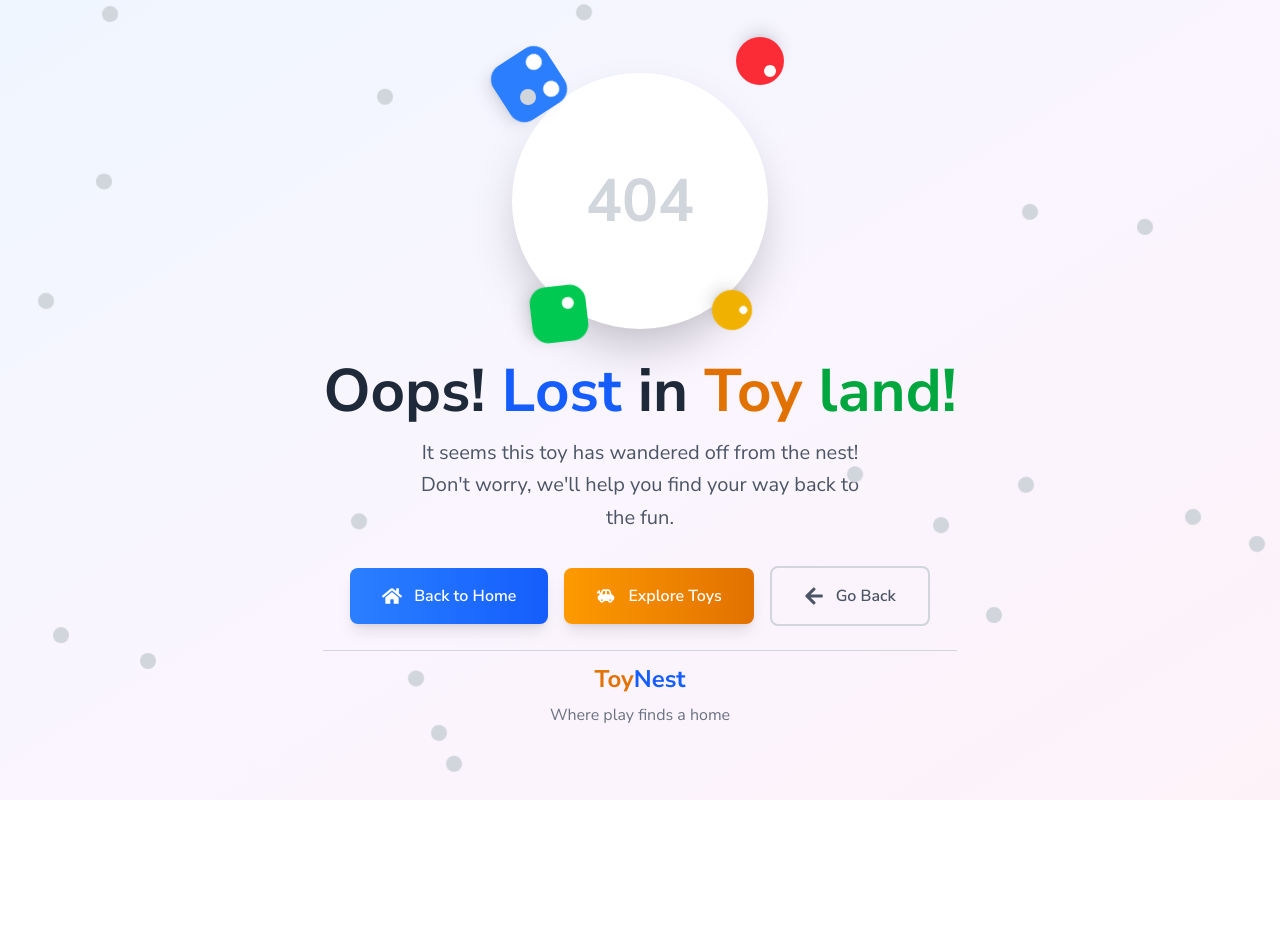
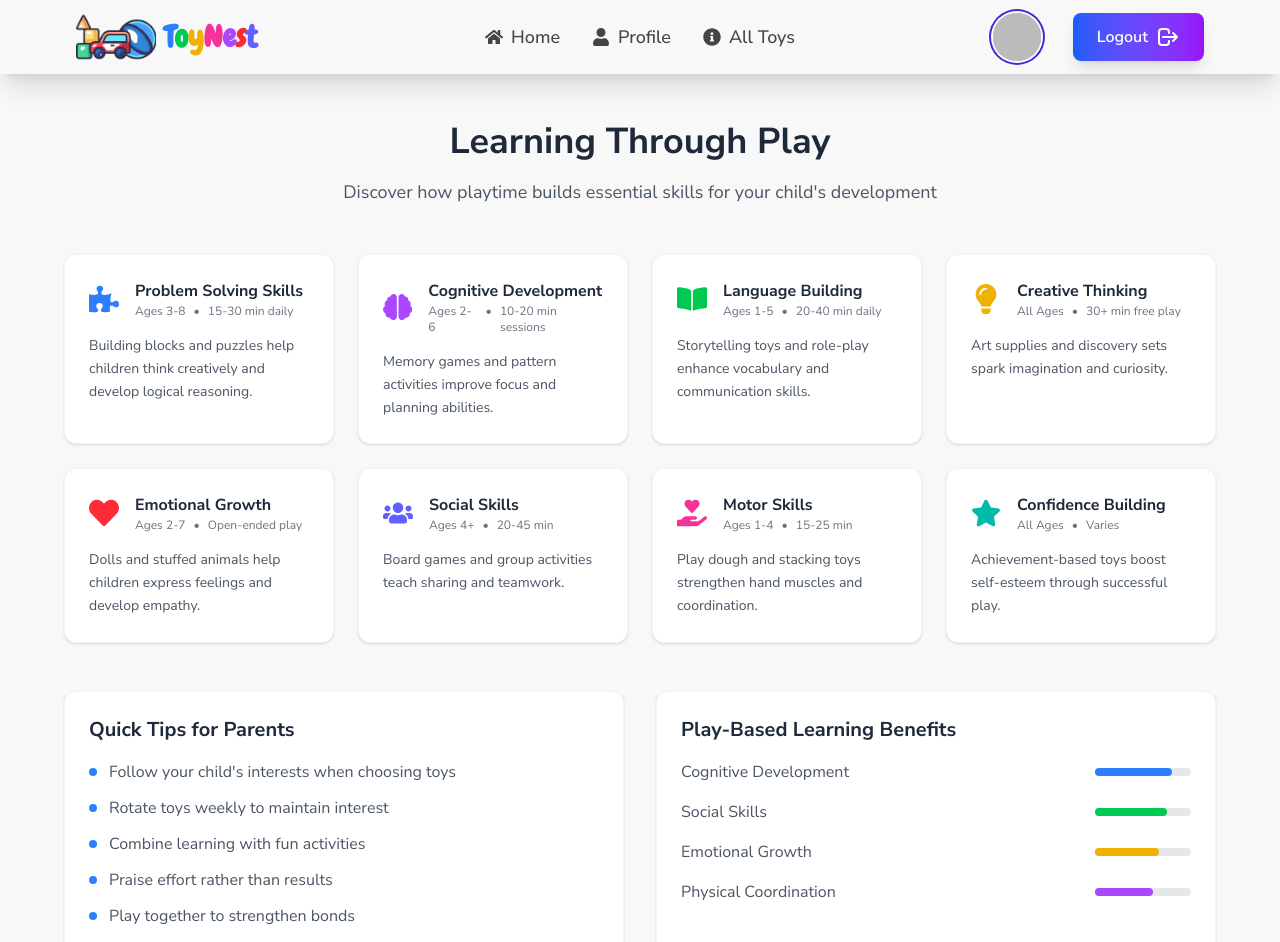
Before and after one commit to hadialhamza/toy-nest, a React (Vite) app: page /learning in a window 1280 px wide. Shown: the top 942 px of the page. Before the commit the page ends 800 px from the top, so only its background shows below. Built offline with nearby package versions, Linux system fonts and the light colour scheme; no server answers; sample sign-in values are in the browser's storage.

Commit message:
added an extra section related to the website

```diff
--- a/src/Components/Home/Homepage.jsx
+++ b/src/Components/Home/Homepage.jsx
@@ -10,11 +10,11 @@ const Homepage = () => {
   const { loading } = useToysData();
   if (loading) return <LoadingPage />;
   return (
-    <div>
+    <div className="bg-base-200">
       <Header />
       <PopularToys />
+      <Categories />
       <Sellers />
-      <Categories />
     </div>
   );
 };
--- a/src/Components/Home/PopularToys.jsx
+++ b/src/Components/Home/PopularToys.jsx
@@ -8,7 +8,7 @@ const PopularToys = () => {
   const { toys } = useToysData();
 
   return (
-    <div className="bg-gray-100">
+    <div>
       <div className="w-11/12 mx-auto py-16 md:py-20">
         <div className="text-center mb-16 md:mb-20 relative">
           <h2 className="title font-baloo">Popular Toys</h2>
--- /dev/null
+++ b/src/Pages/LearningCenter.jsx
@@ -0,0 +1,171 @@
+import React from "react";
+import {
+  FaLightbulb,
+  FaPuzzlePiece,
+  FaBookOpen,
+  FaBrain,
+  FaHeart,
+  FaUsers,
+  FaHandHoldingHeart,
+  FaStar,
+} from "react-icons/fa";
+
+const LearningCenter = () => {
+  const tips = [
+    {
+      icon: <FaPuzzlePiece className="text-blue-500 text-3xl" />,
+      title: "Problem Solving Skills",
+      desc: "Building blocks and puzzles help children think creatively and develop logical reasoning.",
+      age: "Ages 3-8",
+      duration: "15-30 min daily",
+    },
+    {
+      icon: <FaBrain className="text-purple-500 text-3xl" />,
+      title: "Cognitive Development",
+      desc: "Memory games and pattern activities improve focus and planning abilities.",
+      age: "Ages 2-6",
+      duration: "10-20 min sessions",
+    },
+    {
+      icon: <FaBookOpen className="text-green-500 text-3xl" />,
+      title: "Language Building",
+      desc: "Storytelling toys and role-play enhance vocabulary and communication skills.",
+      age: "Ages 1-5",
+      duration: "20-40 min daily",
+    },
+    {
+      icon: <FaLightbulb className="text-yellow-500 text-3xl" />,
+      title: "Creative Thinking",
+      desc: "Art supplies and discovery sets spark imagination and curiosity.",
+      age: "All Ages",
+      duration: "30+ min free play",
+    },
+    {
+      icon: <FaHeart className="text-red-500 text-3xl" />,
+      title: "Emotional Growth",
+      desc: "Dolls and stuffed animals help children express feelings and develop empathy.",
+      age: "Ages 2-7",
+      duration: "Open-ended play",
+    },
+    {
+      icon: <FaUsers className="text-indigo-500 text-3xl" />,
+      title: "Social Skills",
+      desc: "Board games and group activities teach sharing and teamwork.",
+      age: "Ages 4+",
+      duration: "20-45 min",
+    },
+    {
+      icon: <FaHandHoldingHeart className="text-pink-500 text-3xl" />,
+      title: "Motor Skills",
+      desc: "Play dough and stacking toys strengthen hand muscles and coordination.",
+      age: "Ages 1-4",
+      duration: "15-25 min",
+    },
+    {
+      icon: <FaStar className="text-teal-500 text-3xl" />,
+      title: "Confidence Building",
+      desc: "Achievement-based toys boost self-esteem through successful play.",
+      age: "All Ages",
+      duration: "Varies",
+    },
+  ];
+
+  const quickTips = [
+    "Follow your child's interests when choosing toys",
+    "Rotate toys weekly to maintain interest",
+    "Combine learning with fun activities",
+    "Praise effort rather than results",
+    "Play together to strengthen bonds",
+  ];
+
+  return (
+    <div className="min-h-screen bg-base-200 py-12 px-4">
+      <div className="max-w-6xl mx-auto">
+        <div className="text-center mb-12">
+          <h1 className="text-4xl font-bold text-gray-800 mb-4">
+            Learning Through Play
+          </h1>
+          <p className="text-gray-600 text-lg max-w-2xl mx-auto">
+            Discover how playtime builds essential skills for your child's
+            development
+          </p>
+        </div>
+
+        <div className="grid grid-cols-1 md:grid-cols-2 lg:grid-cols-4 gap-6 mb-12">
+          {tips.map((t, i) => (
+            <div
+              key={i}
+              className="bg-white rounded-xl shadow-sm border border-gray-100 p-6 hover:shadow-md transition-all duration-300"
+            >
+              <div className="flex items-center gap-4 mb-4">
+                {t.icon}
+                <div>
+                  <h3 className="font-bold text-gray-800">{t.title}</h3>
+                  <div className="flex gap-2 text-xs text-gray-500">
+                    <span>{t.age}</span>
+                    <span>•</span>
+                    <span>{t.duration}</span>
+                  </div>
+                </div>
+              </div>
+              <p className="text-gray-600 text-sm leading-relaxed">{t.desc}</p>
+            </div>
+          ))}
+        </div>
+
+        <div className="grid grid-cols-1 lg:grid-cols-2 gap-8">
+          <div className="bg-white rounded-xl shadow-sm border border-gray-100 p-6">
+            <h2 className="text-xl font-bold text-gray-800 mb-4">
+              Quick Tips for Parents
+            </h2>
+            <ul className="space-y-3">
+              {quickTips.map((tip, index) => (
+                <li
+                  key={index}
+                  className="flex items-start gap-3 text-gray-600"
+                >
+                  <div className="w-2 h-2 bg-blue-500 rounded-full mt-2 flex-shrink-0"></div>
+                  <span>{tip}</span>
+                </li>
+              ))}
+            </ul>
+          </div>
+
+          <div className="bg-white rounded-xl shadow-sm border border-gray-100 p-6">
+            <h2 className="text-xl font-bold text-gray-800 mb-4">
+              Play-Based Learning Benefits
+            </h2>
+            <div className="space-y-4">
+              <div className="flex justify-between items-center">
+                <span className="text-gray-600">Cognitive Development</span>
+                <div className="w-24 bg-gray-200 rounded-full h-2">
+                  <div className="bg-blue-500 h-2 rounded-full w-4/5"></div>
+                </div>
+              </div>
+              <div className="flex justify-between items-center">
+                <span className="text-gray-600">Social Skills</span>
+                <div className="w-24 bg-gray-200 rounded-full h-2">
+                  <div className="bg-green-500 h-2 rounded-full w-3/4"></div>
+                </div>
+              </div>
+              <div className="flex justify-between items-center">
+                <span className="text-gray-600">Emotional Growth</span>
+                <div className="w-24 bg-gray-200 rounded-full h-2">
+                  <div className="bg-yellow-500 h-2 rounded-full w-2/3"></div>
+                </div>
+              </div>
+              <div className="flex justify-between items-center">
+                <span className="text-gray-600">Physical Coordination</span>
+                <div className="w-24 bg-gray-200 rounded-full h-2">
+                  <div className="bg-purple-500 h-2 rounded-full w-3/5"></div>
+                </div>
+              </div>
+            </div>
+          </div>
+        </div>
+      </div>
+    </div>
+  );
+};
+
+export default LearningCenter;
--- a/src/Routes/Router.jsx
+++ b/src/Routes/Router.jsx
@@ -12,6 +12,7 @@ import ErrorPage from "../Pages/ErrorPage";
 import AllToys from "../Pages/AllToys";
 import TermsAndConditions from "../Pages/TermsAndConditions";
 import PrivacyPolicy from "../Pages/PrivacyPolicy";
+import LearningCenter from "../Pages/LearningCenter";
 
 export const router = createBrowserRouter([
   {
@@ -28,14 +29,6 @@ export const router = createBrowserRouter([
         element: <AllToys />,
       },
       {
-        path: "/profile",
-        element: (
-          <ProtectedRoute>
-            <Profile />
-          </ProtectedRoute>
-        ),
-      },
-      {
         path: "/login",
         element: <Login />,
       },
@@ -48,6 +41,14 @@ export const router = createBrowserRouter([
         element: <ForgetPassword />,
       },
       {
+        path: "/terms",
+        element: <TermsAndConditions />,
+      },
+      {
+        path: "/privacy",
+        element: <PrivacyPolicy />,
+      },
+      {
         path: "/toy/:id",
         element: (
           <ProtectedRoute>
@@ -56,12 +57,20 @@ export const router = createBrowserRouter([
         ),
       },
       {
-        path: "/terms",
-        element: <TermsAndConditions />,
+        path: "/profile",
+        element: (
+          <ProtectedRoute>
+            <Profile />
+          </ProtectedRoute>
+        ),
       },
       {
-        path: "/privacy",
-        element: <PrivacyPolicy />,
+        path: "/learning",
+        element: (
+          <ProtectedRoute>
+            <LearningCenter />
+          </ProtectedRoute>
+        ),
       },
     ],
   },
```
